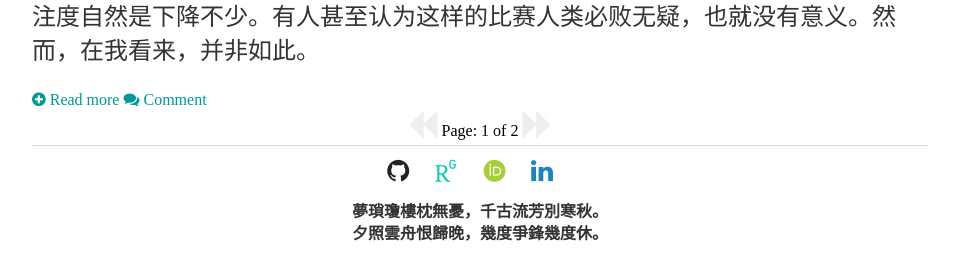
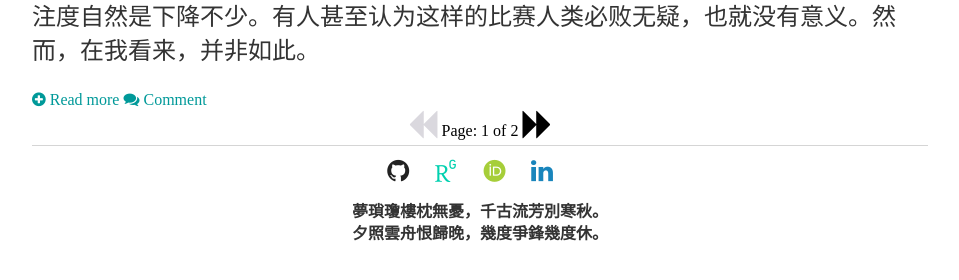
Before and after one commit to xin-huang/xin-huang.github.io, a Jekyll site: the page built from notes/index.html, in a window 1280 px wide. Shown: the part 461-741 px from the top of the page, without its empty margins (160-1119 px from the left). Built offline with Jekyll 4.4.1, drawn with Linux system fonts in a browser that asks for light colours; some web fonts are replaced; the list of posts is cut into pages by our own code; comment, search, counter and statistics services are not loaded.

Commit message:
Update css

```diff
--- a/css/font-awesome-colors.css
+++ b/css/font-awesome-colors.css
@@ -7,11 +7,3 @@
 {
     color: #222222;
 }
-.fa-color.fa-backward
-{
-    color: #eeeeee;
-}
-.fa-color.fa-forward
-{
-    color: #eeeeee;
-}
```
